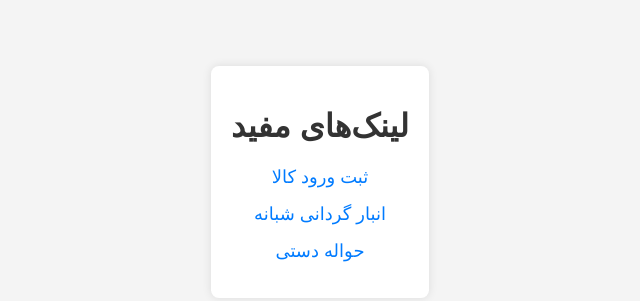
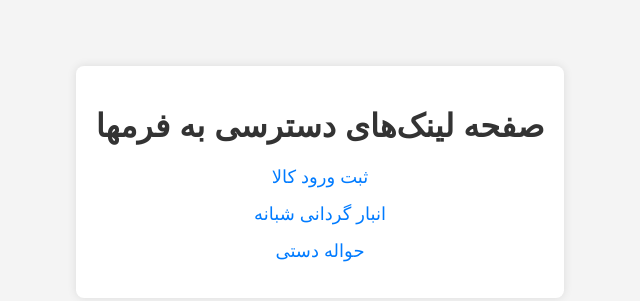
Before and after one commit to mehdiafzali73/anbarfolad, a plain HTML site: page index.html in a window 1280 px wide. Shown: the part 218-519 px from the top of the page, without its empty margins (320-960 px from the left). Drawn offline with Linux system fonts and the light colour scheme.

Commit message:
Update index.html

```diff
--- a/index.html
+++ b/index.html
@@ -3,7 +3,7 @@
 <head>
     <meta charset="UTF-8">
     <meta name="viewport" content="width=device-width, initial-scale=1.0">
-    <title>صفحه لینک‌های دسترسی به فرمها</title>
+    <title>انبار فولاد سازی</title>
     <style>
         body {
             font-family: Arial, sans-serif;
@@ -45,7 +45,7 @@
 </head>
 <body>
     <div class="container">
-        <h1>لینک‌های مفید</h1>
+        <h1>صفحه لینک‌های دسترسی به فرمها</h1>
         <ul class="link-list">
             <li><a href="https://script.google.com/macros/s/AKfycbygAoe_cPIuMyXfkGeGJ5a9m58k4p2jUyo5MWqF9hng6eNxD-Gy2-w7oEOgwBjV-XOd3w/exec" target="_blank">ثبت ورود کالا</a></li>
             <li><a href="https://script.google.com/macros/s/AKfycbxB0i0aL8Y8ogAPZe9MZGm9aQ6N0RZmCpmr6-5qeIkRhuVabwytc5YQbYJReK8SOYG85w/exec" target="_blank">انبار گردانی شبانه </a></li>
```
